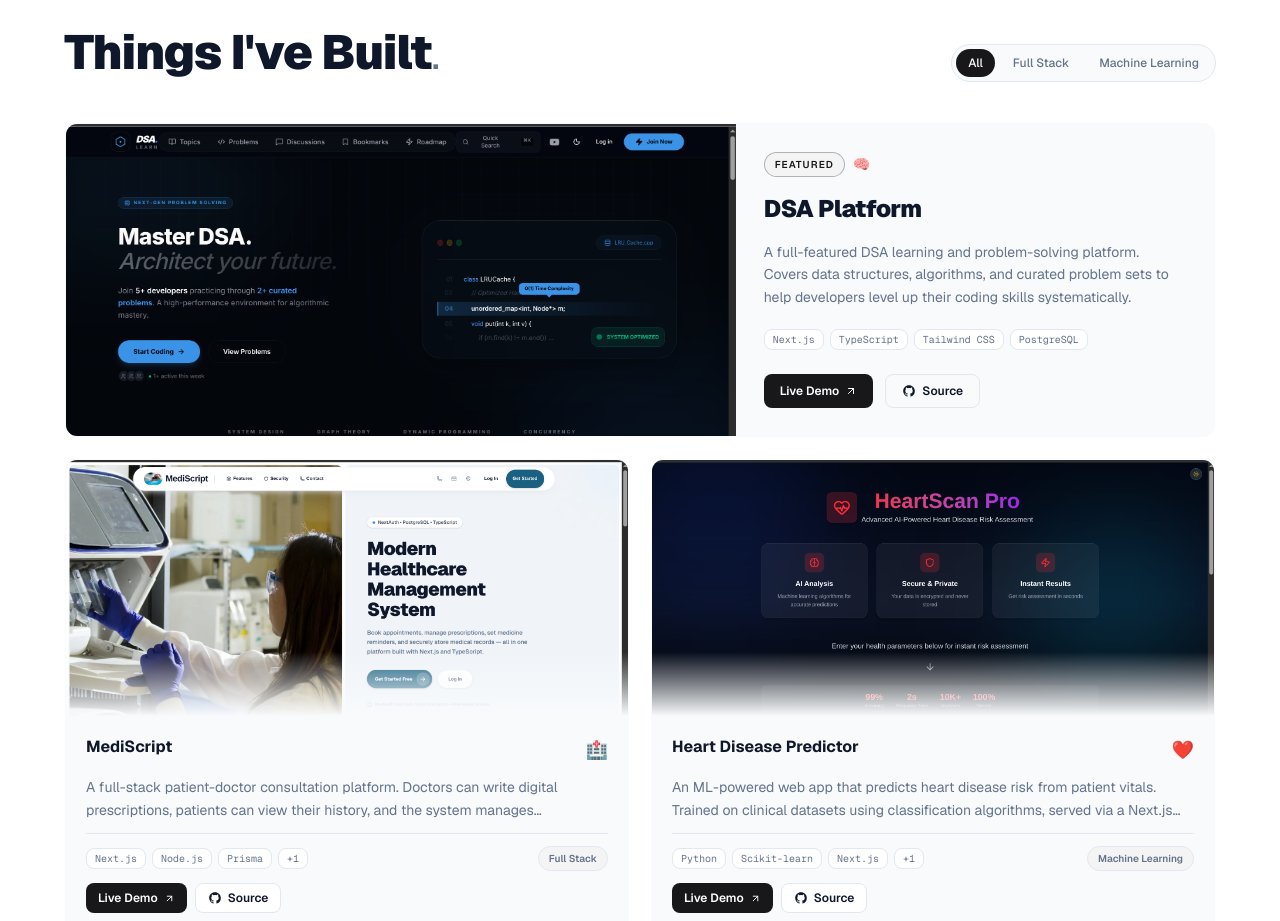
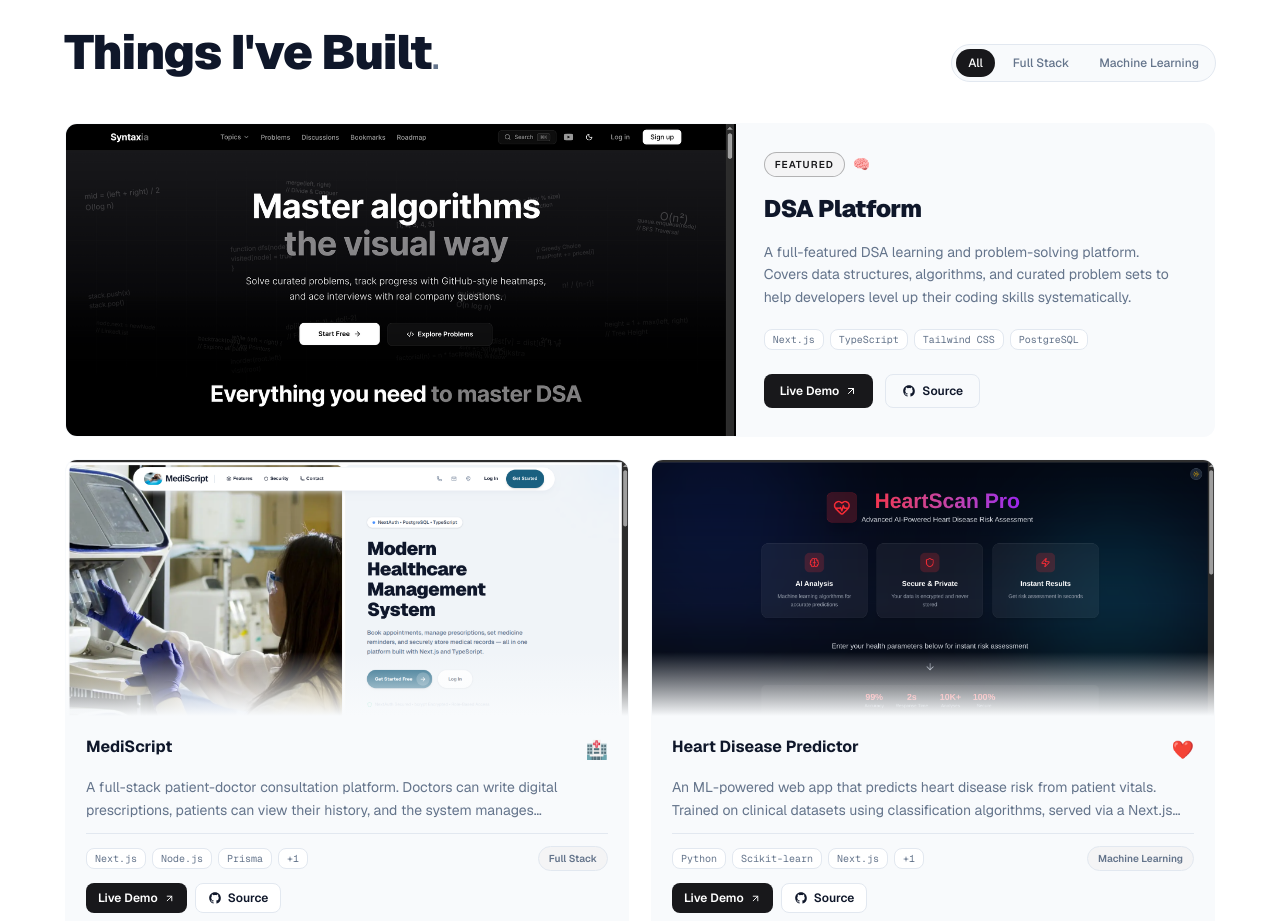
Before and after one commit to tusharsno/tushar-portfolio, a Next.js app: page / in a window 1280 px wide. Shown: the part 2800-3721 px from the top of the page. Built offline with nearby package versions, Linux system fonts and the light colour scheme.

Commit message:
fix: replace dsa platform screenshot

```diff
--- a/src/data/portfolio.ts
+++ b/src/data/portfolio.ts
@@ -115,7 +115,7 @@ export const projects = [
     live: "https://dsaplatform.vercel.app",
     category: "Full Stack",
     emoji: "🧠",
-    image: "/projects_ss/dsa-platform-ss.png",
+    image: "/projects_ss/dsa-platform-ss_02.png",
     featured: true,
   },
   {
```
Also changed, not shown: public/projects_ss/dsa-platform-ss_02.png (added).
